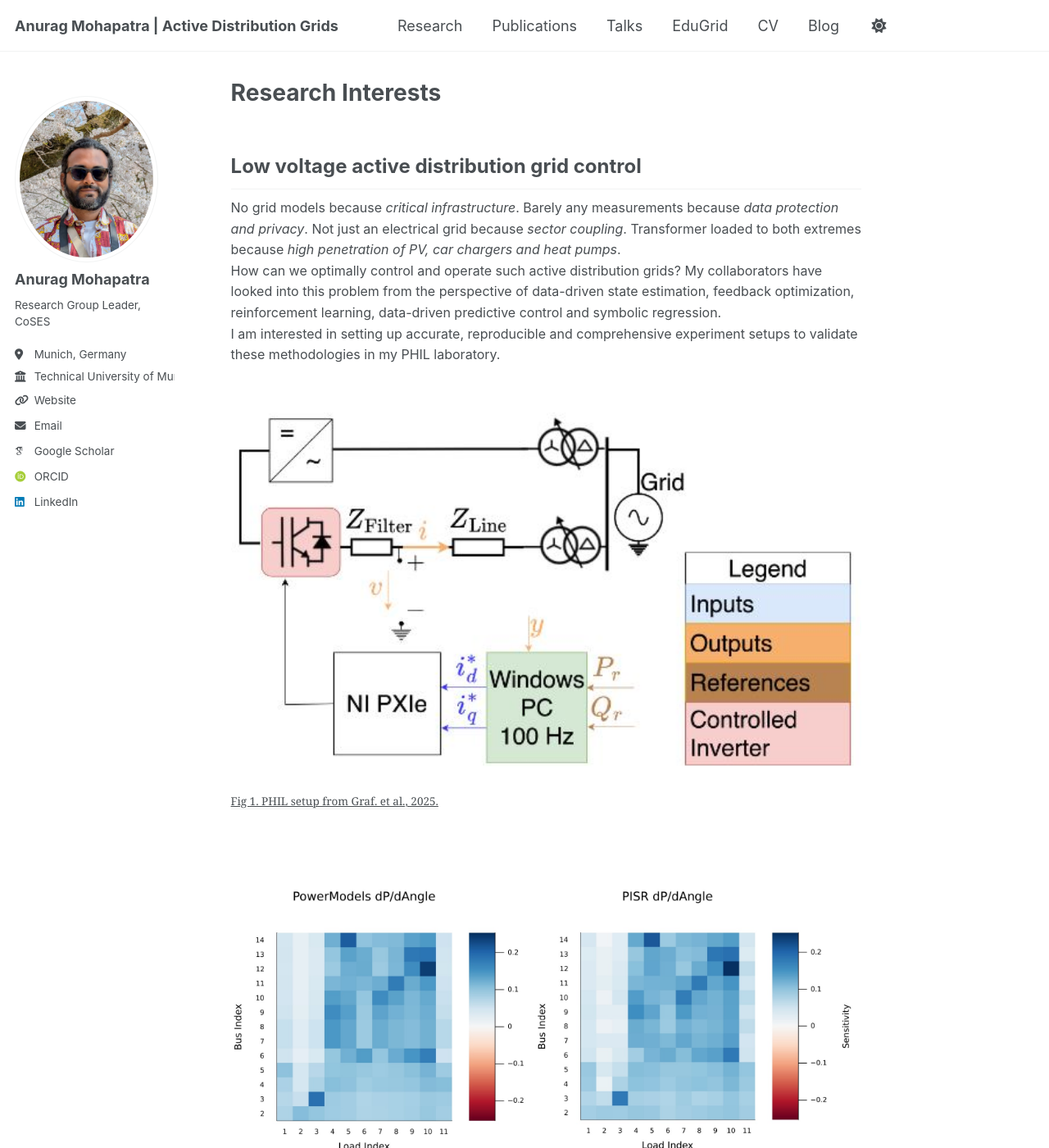
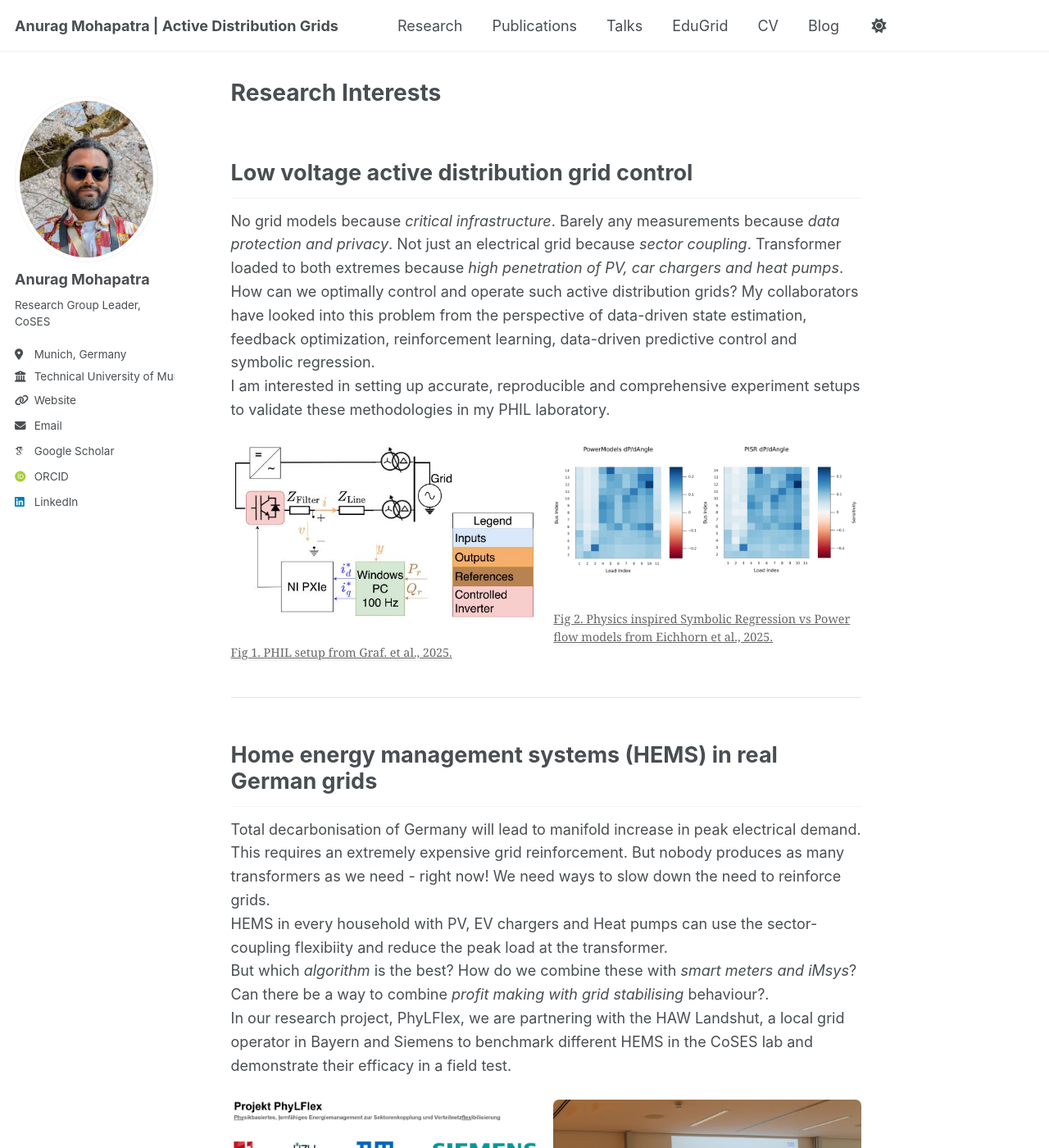
Before and after one commit to anuragmohapatra90/anuragmohapatra90.github.io, a Jekyll site: the page built from _pages/research.md, in a window 1280 px wide and 1400 px high. Shown: the whole window at 82% size. Built offline with Jekyll 4.4.1, drawn with Linux system fonts in a browser that asks for light colours; some web fonts are replaced; a script that is not in the unit is left out.

Commit message:
final edits to research tab V4

```diff
--- a/_sass/layout/_research.scss
+++ b/_sass/layout/_research.scss
@@ -1,44 +1,52 @@
 /* ==========================================================================
-   Research Page Layout
+   Research Page Layout (Corrected)
    ========================================================================== */
 
-.research-container {
-  /* No padding needed here, the main layout handles it */
-}
-
 .research-section {
-  margin-bottom: 40px;
-  border-bottom: 1px solid #ccc;
-  padding-bottom: 20px;
+  margin-bottom: 2em;
+  border-bottom: 1px solid #e5e5e5;
+  padding-bottom: 2em;
 
   &:last-child {
     border-bottom: none;
     margin-bottom: 0;
-    padding-bottom: 0;
   }
 }
 
 .research-section h2 {
-  font-size: 24px;
-  margin-bottom: 10px;
+  font-size: 1.5em; /* Using em for better scalability */
+  margin-bottom: 0.5em;
 }
 
 .research-section p {
-  font-size: 16px;
+  font-size: 1em;
   line-height: 1.6;
 }
 
+/* This is the key change for the image grid */
 .media-container {
-  margin-top: 20px;
+  margin-top: 1.5em;
   display: flex;
   flex-wrap: wrap;
-  gap: 15px;
+  gap: 1em; /* Controls the space between images */
+
+  figure {
+    /* Each image figure will try to take up ~48% of the width */
+    flex: 1 1 48%;
+    min-width: 250px; /* Prevents images from becoming too small before wrapping */
+    margin: 0; /* Resets default figure margin */
+
+    img {
+      width: 100%; /* Image fills its container */
+      height: auto;
+      display: block;
+      border-radius: 7px; /* Optional: adds soft corners */
+    }
+
+    figcaption {
+      font-size: 0.8em;
+      margin-top: 0.5em;
+      color: #666;
+    }
+  }
 }
-
-.media-container img {
-  /* THIS IS THE CORRECTED LINE */
-  flex: 1 1 45%;   /* Each image takes up ~45% of the width, allowing two per row */
-  max-width: 100%;
-  height: auto;
-  display: block;
-}
```
Also changed, not shown: assets/js/custom-scripts.js (+13 -15 lines).
